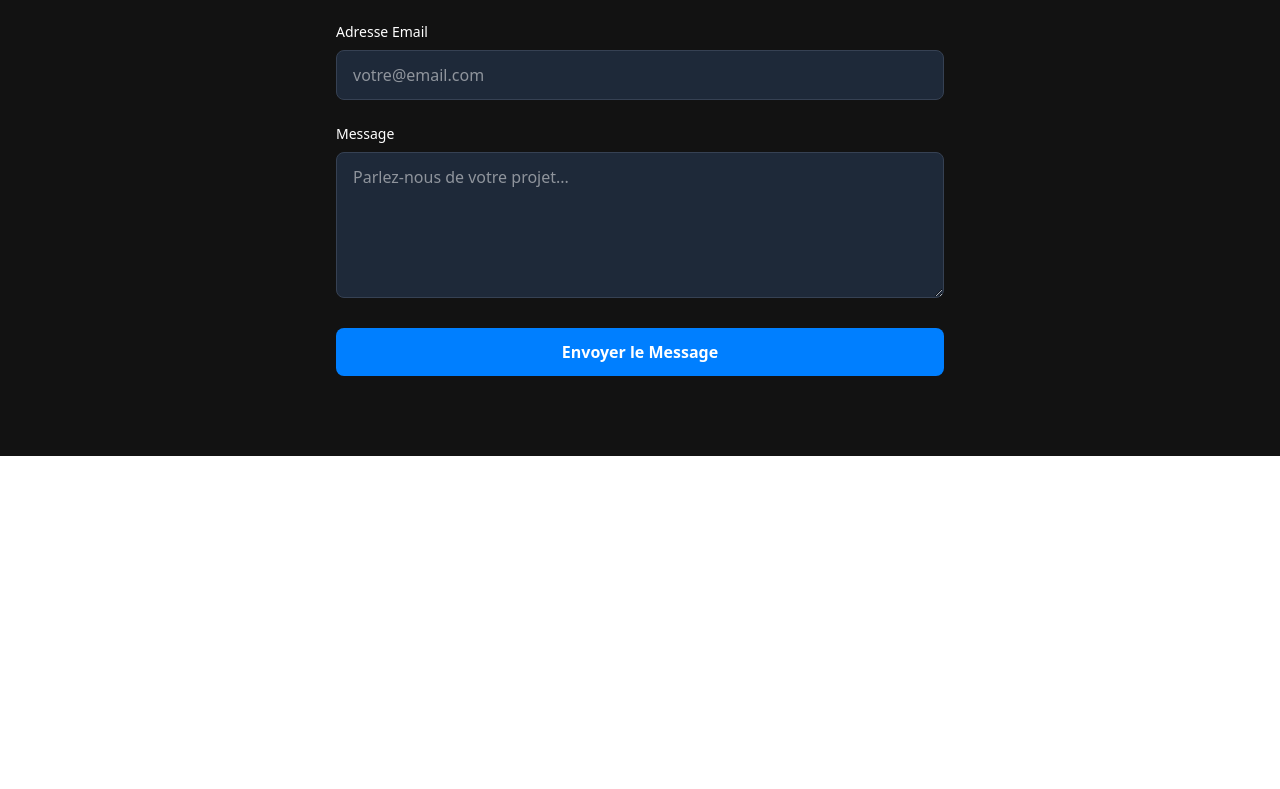
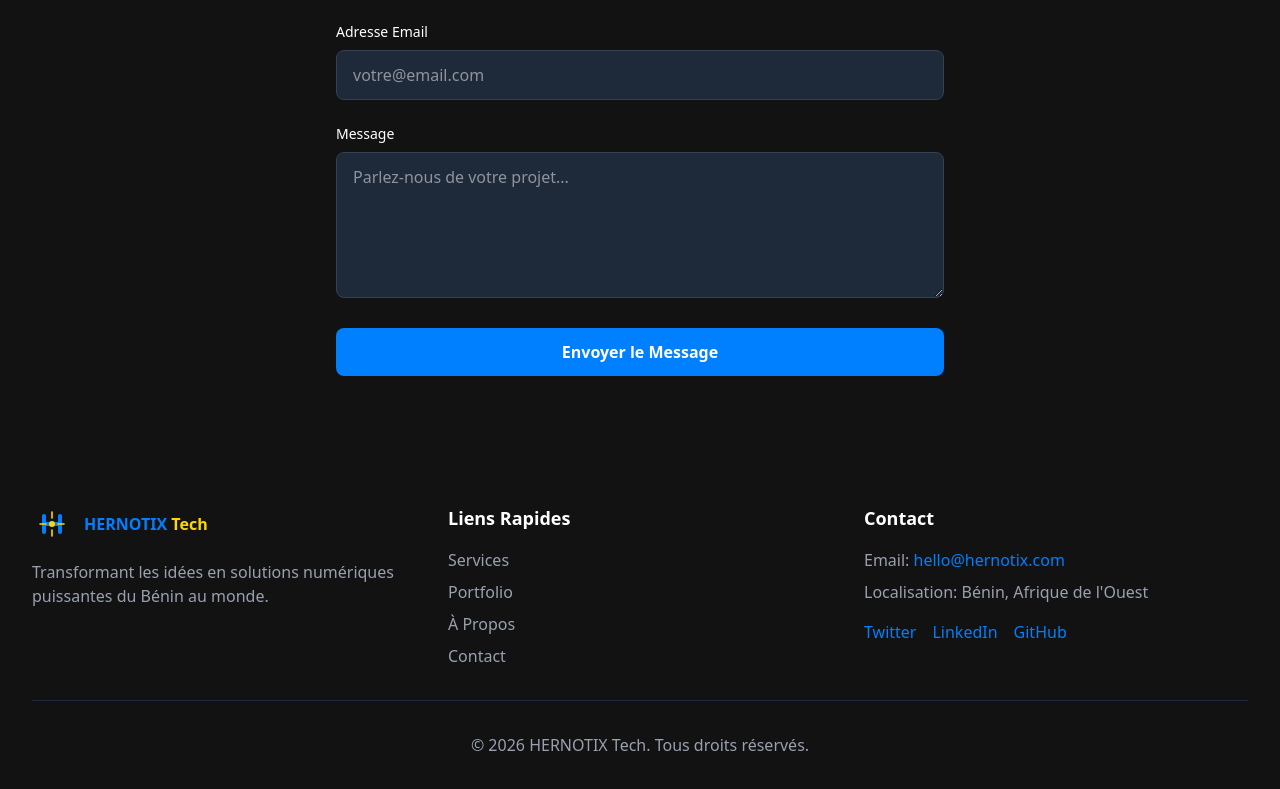
Before and after one commit to fhermas22/hernotix-tech-landing, a React (Vite) app: page / in a window 1280 px wide. Shown: the part 2902-3691 px from the top of the page. Before the commit the page ends 3358 px from the top, so only its background shows below. Built offline with nearby package versions, Linux system fonts and the light colour scheme.

Commit message:
Add new component : Footer; Update App main component;

```diff
--- a/src/App.tsx
+++ b/src/App.tsx
@@ -4,7 +4,7 @@ import Services from './components/Services';
 import Portfolio from './components/Portfolio';
 import About from './components/About';
 import Contact from './components/Contact';
-// import Footer from './components/Footer';
+import Footer from './components/Footer';
 
 function App() {
   return (
@@ -15,7 +15,7 @@ function App() {
       <Portfolio />
       <About />
       <Contact />
-      {/* <Footer /> */}
+      <Footer />
     </div>
   );
 }
--- /dev/null
+++ b/src/components/Footer.tsx
@@ -0,0 +1,58 @@
+import Logo from './Logo';
+
+export default function Footer() {
+  const currentYear = new Date().getFullYear();
+
+  return (
+    <footer className="bg-charcoal-black text-white py-12">
+      <div className="max-w-7xl mx-auto px-4 sm:px-6 lg:px-8">
+        <div className="grid md:grid-cols-3 gap-8 mb-8">
+          {/* Brand */}
+          <div>
+            <div className="flex items-center space-x-3 mb-4">
+              <Logo className="w-10 h-10" />
+              <div>
+                <span className="text-azure-blue font-bold">HERNOTIX</span>
+                <span className="text-gold-yellow font-bold"> Tech</span>
+              </div>
+            </div>
+            <p className="text-gray-400">
+              Transformant les idées en solutions numériques puissantes du Bénin au monde.
+            </p>
+          </div>
+
+          {/* Quick Links */}
+          <div>
+            <h3 className="text-lg font-bold mb-4">Liens Rapides</h3>
+            <ul className="space-y-2 text-gray-400">
+              <li><a href="#services" className="hover:text-azure-blue transition">Services</a></li>
+              <li><a href="#portfolio" className="hover:text-azure-blue transition">Portfolio</a></li>
+              <li><a href="#about" className="hover:text-azure-blue transition">À Propos</a></li>
+              <li><a href="#contact" className="hover:text-azure-blue transition">Contact</a></li>
+            </ul>
+          </div>
+
+          {/* Contact */}
+          <div>
+            <h3 className="text-lg font-bold mb-4">Contact</h3>
+            <ul className="space-y-2 text-gray-400">
+              <li>Email: <a href="mailto:hello@hernotix.com" className="text-azure-blue hover:underline">hello@hernotix.com</a></li>
+              <li>Localisation: Bénin, Afrique de l'Ouest</li>
+              <li className="pt-2">
+                <div className="flex space-x-4">
+                  <a href="#" className="text-azure-blue hover:text-gold-yellow transition">Twitter</a>
+                  <a href="#" className="text-azure-blue hover:text-gold-yellow transition">LinkedIn</a>
+                  <a href="#" className="text-azure-blue hover:text-gold-yellow transition">GitHub</a>
+                </div>
+              </li>
+            </ul>
+          </div>
+        </div>
+
+        <div className="border-t border-gray-800 pt-8 text-center text-gray-400">
+          <p>© {currentYear} HERNOTIX Tech. Tous droits réservés.</p>
+        </div>
+      </div>
+    </footer>
+  );
+}
```
